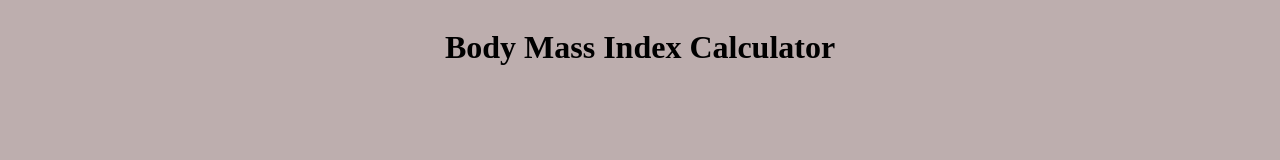
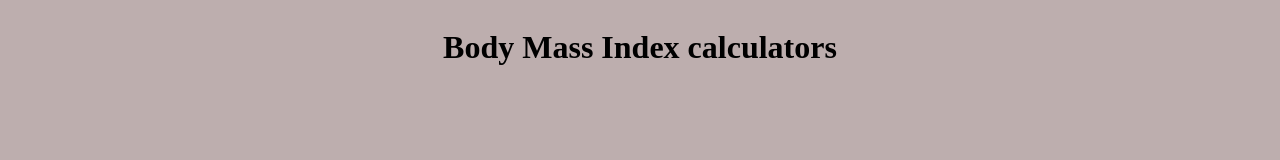
Before and after one commit to revou-fundamental-course/5-aug-24-axeladelwyn, a plain HTML site: page index.html in a window 1280 px wide. Shown: the top 160 px of the page. Drawn offline with Linux system fonts and the light colour scheme.

Commit message:
added text

```diff
--- a/index.html
+++ b/index.html
@@ -10,7 +10,7 @@
 
   <body>
     <header>
-      <h1 class="main-title">Body Mass Index Calculator</h1>
+      <h1 class="main-title">Body Mass Index calculators</h1>
     </header>
 
     <main>
```
